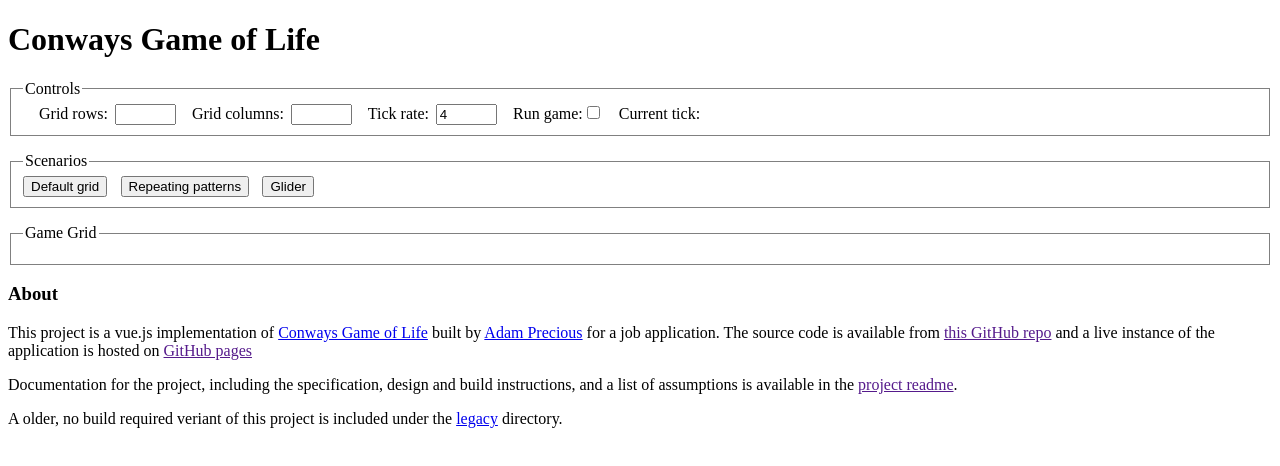
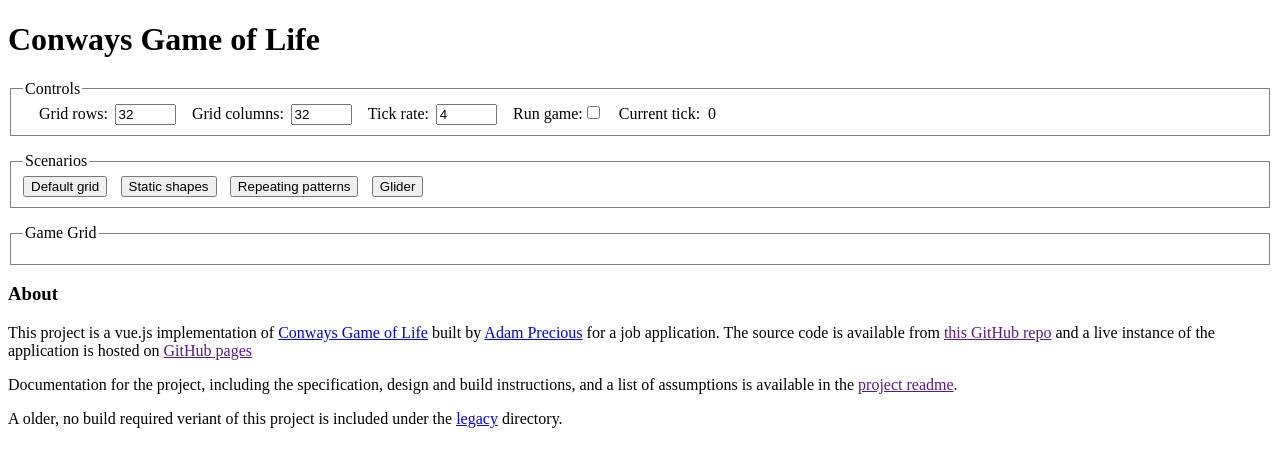
Before and after one commit to lemmine/conway, a Vue app: page / in a window 1280 px wide. Shown: the top 466 px of the page. Built offline with nearby package versions, Linux system fonts and the light colour scheme.

Commit message:
Implemented controls

```diff
--- a/public/legacy/script.js
+++ b/public/legacy/script.js
@@ -280,7 +280,7 @@ const app = new Vue({
 				let newGrid = this.genNewGrid(this.gridRows, newColCount, this.grid);
 				this.grid = newGrid;
 			}
-		},
+		}
 
 		/*
 		runGame: {
--- a/src/components/GameOfLife.vue
+++ b/src/components/GameOfLife.vue
@@ -1,7 +1,11 @@
 <template>
     <div id="game-of-life">
         <Controls
+            v-bind:gridRows="gridRows" v-on:gridRows="gridRows=$event"
+            v-bind:gridCols="gridCols" v-on:gridCols="gridCols=$event"
             v-bind:tickRate="tickRate" v-on:tickRate="tickRate=$event"
+            v-bind:running="running" v-on:running="running=$event"
+            v-bind:tickNum="tickNum"
         />
         <scenarios />
         <Grid />
@@ -204,7 +208,7 @@ export default {
 				row.forEach(cell => {
 
 					//Ensure each cell is a boolean
-					if (!typeof cell === "boolean") {
+					if (!(typeof cell === "boolean")) {
 						return false;
 					}
 				});
@@ -250,7 +254,50 @@ export default {
 			return newGrid;
 		}
 
-    }
+    },
+
+
+
+	//Computed variables
+	computed: {
+
+		gridRows: {
+
+			get: function() {
+				return this.grid.length;
+			},
+
+			set: function(newRowCount) {
+				let newGrid = this.genNewGrid(newRowCount, this.gridCols, this.grid);
+				this.grid = newGrid;
+			}
+		},
+
+		gridCols: {
+
+			get: function() {
+				//NOTE: This function requires that all grid rows have the same number of columns
+				//For this reason, error checking is used when importing grids
+				return this.grid[0].length;
+			},
+
+			set: function(newColCount) {
+				let newGrid = this.genNewGrid(this.gridRows, newColCount, this.grid);
+				this.grid = newGrid;
+			}
+		}
+	},
+
+
+
+    //Actions to perform triggered by a data manipulation
+	watch: {
+
+		//Detect an update to the ticking data variable and attempt to perform a game tick
+		running: function() {
+			this.gameTick();
+		}
+	}
 }
 </script>
 
--- a/src/components/GameOfLife/Controls.vue
+++ b/src/components/GameOfLife/Controls.vue
@@ -3,30 +3,40 @@
         <legend>Controls</legend>
 
         <label for="row-count">Grid rows:</label>
-        <input id="row-count" type="number" min="3">
+        <input v-bind:value="gridRows" v-on:input="setGridRows" id="row-count" type="number" min="3">
 
         <label for="col-count">Grid columns:</label>
-        <input id="col-count" type="number" min="3">
+        <input v-bind:value="gridCols" v-on:input="setGridCols" id="col-count" type="number" min="3">
 
         <label for="tick-rate">Tick rate:</label>
         <input v-bind:value="tickRate" v-on:input="setTickRate" id="tick-rate" type="number" min="1">
 
         <label for="run">Run game:</label>
-        <input id="run" type="checkbox">
+        <input v-bind:value="running" v-on:input="setRunning" id="run" type="checkbox">
 
         <label for="tick-now">Current tick:</label>
-        <span id="tick-now"></span>
+        <span id="tick-now">{{tickNum}}</span>
     </fieldset>
 </template>
 
 <script>
 export default {
     //Define incoming properties from parent
-    props: ["tickRate"],
+    props: ["gridRows", "gridCols", "tickRate", "running", "tickNum"],
 
+    //Define setters for parent
     methods: {
+        setGridRows: function(e) {
+            this.$emit("gridRows", parseInt(e.target.value))
+        },
+        setGridCols: function(e) {
+            this.$emit("gridCols", parseInt(e.target.value))
+        },
         setTickRate: function(e) {
             this.$emit("tickRate", parseInt(e.target.value));
+        },
+        setRunning: function(e) {
+            this.$emit("running", e.target.checked);
         }
     },
 }
@@ -46,4 +56,8 @@ input[type="number"] {
     width: 4em;
     margin-left: .5em;
 }
+
+span {
+    margin-left: .5em;
+}
 </style>
--- a/src/components/GameOfLife/Scenarios.vue
+++ b/src/components/GameOfLife/Scenarios.vue
@@ -16,15 +16,19 @@ export default {
             buttons: [
                 {
                     name: "Default grid",
-                    data: []
+                    action: []
+                },
+                {
+                    name: "Static shapes",
+                    action: []
                 },
                 {
                     name: "Repeating patterns",
-                    data: []
+                    action: []
                 },
                 {
                     name: "Glider",
-                    data: []
+                    action: []
                 }
             ]
         }
```
